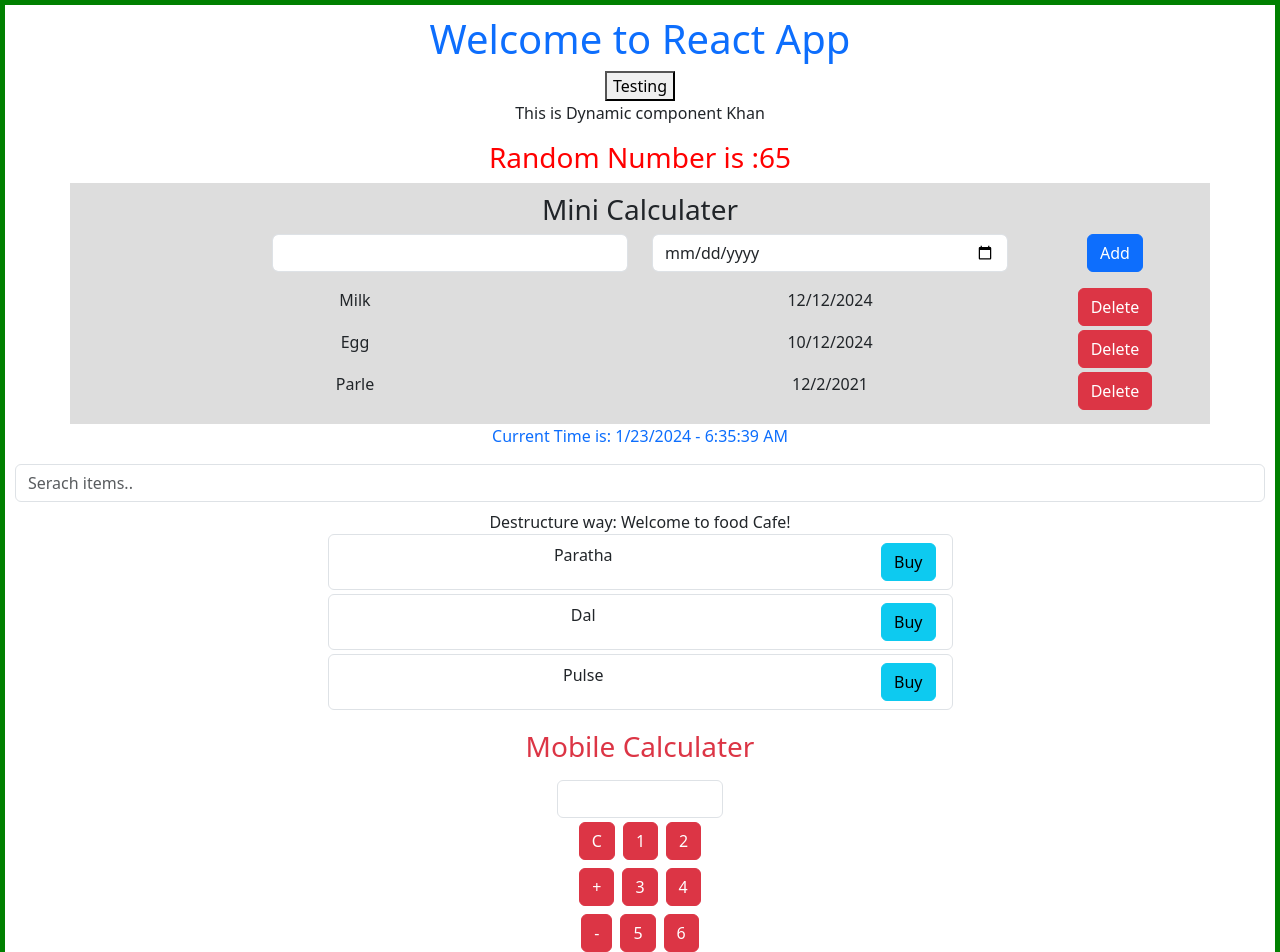
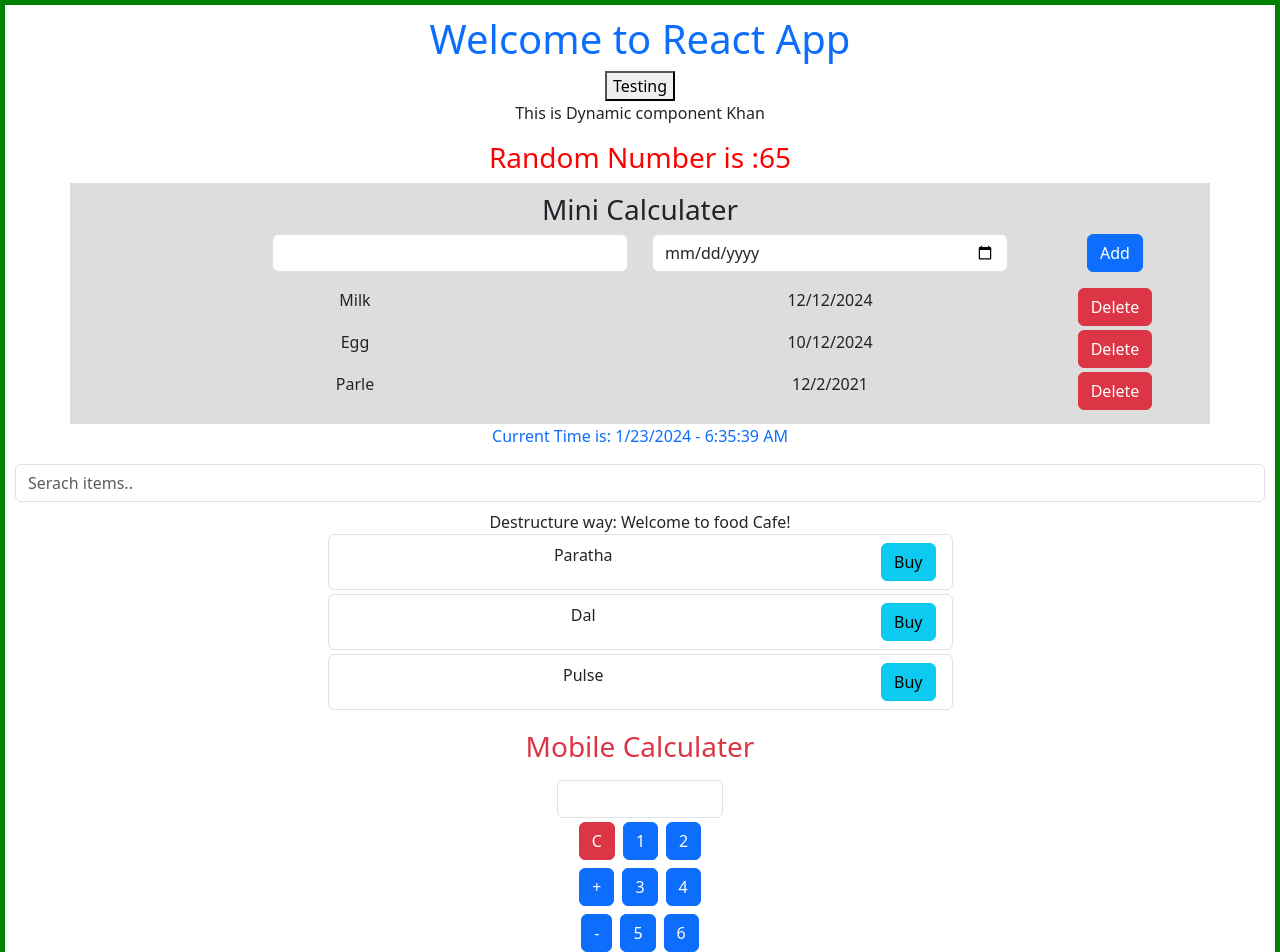
Before and after one commit to gubali/kg-react-demo, a React (Vite) app in the folder vite-project/: page / in a window 1280 px wide. Shown: the top 952 px of the page. Built offline with nearby package versions, Linux system fonts and the light colour scheme.

Commit message:
dynamic apply btn class on calculater buttn when btn text is C

```diff
--- a/vite-project/src/component/MiniCalculator.jsx
+++ b/vite-project/src/component/MiniCalculator.jsx
@@ -34,6 +34,9 @@ let MiniCalculator = () => {
     }
 
   }
+  let addClass = (item)=>{
+    return item === 'C' ? 'btn btn-danger my-1 mx-1' : 'btn btn-primary my-1 mx-1'
+  }
   return (
     <div className="container">
       <h3 className="text-danger mb-3 mt-3">Mobile Calculater</h3>
@@ -44,7 +47,8 @@ let MiniCalculator = () => {
           value={getCalInputText}></input>
           <div className="btn-container">
             {btnList.map(item => <button type="button" id="result"
-              className="btn btn-danger my-1 mx-1" key={item}
+              // className="btn btn-danger my-1 mx-1" key={item}
+              className={addClass(item) } key={item}
               onClick={() => calBtnClick(item)}
             >{item}</button>)}
           </div>
```
